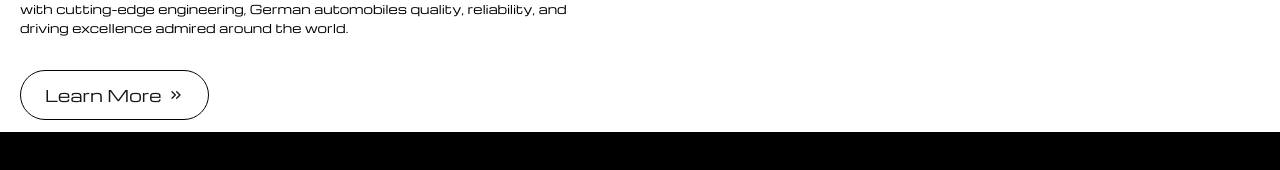
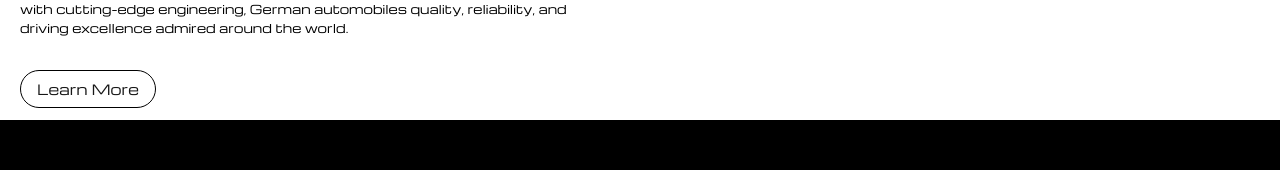
Before and after one commit to Ebenezerlalu07/German-car-brand, a Next.js app: page / in a window 1280 px wide. Shown: the part 1307-1477 px from the top of the page. Built offline with nearby package versions, Linux system fonts and the light colour scheme.

Commit message:
Add files via upload
file

```diff
--- a/app/page.tsx
+++ b/app/page.tsx
@@ -272,9 +272,6 @@ export default function Hero() {
 
 
 
-
-
-
       {/* About Section */}
       <section className=" px-5 py-3">
         <div className="mx-auto max-w-8xl ">
@@ -339,30 +336,26 @@ export default function Hero() {
 
               </div>
 
-              <button
-                className="
+<button
+  className="
     mt-6 md:mt-8
     group
     inline-flex
     items-center
-    gap-1 sm:gap-1.5
+    gap-1
+    whitespace-nowrap
     rounded-full
     border border-black
     px-4 py-2
-    sm:px-5 sm:py-2.5
-    lg:px-6 lg:py-3
-    text-sm sm:text-base
+    text-xs sm:text-sm
     transition-all duration-300
     hover:bg-black
     hover:text-white
   "
-              >
-                Learn More
-                <ChevronsRight
-                  size={14}
-                  className="sm:w-4 sm:h-4 transition-transform duration-300 group-hover:translate-x-1"
-                />
-              </button>
+>
+  <span>Learn More</span>
+
+</button>
             </div>
 
             {/* Right */}
@@ -388,6 +381,16 @@ export default function Hero() {
 
         </div>
       </section>
+
+
+
+
+
+
+
+
+
+
     </>
   );
 }
```
